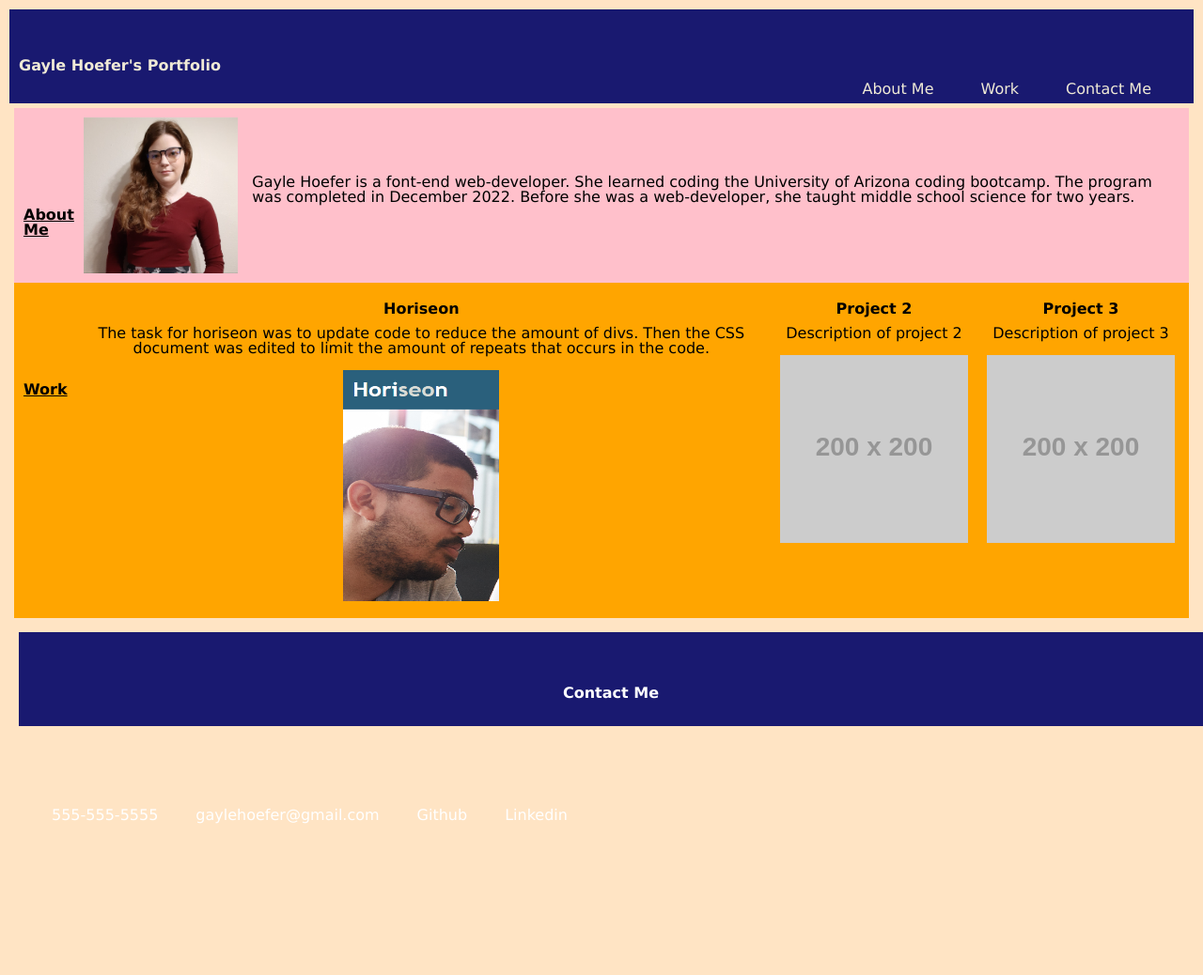
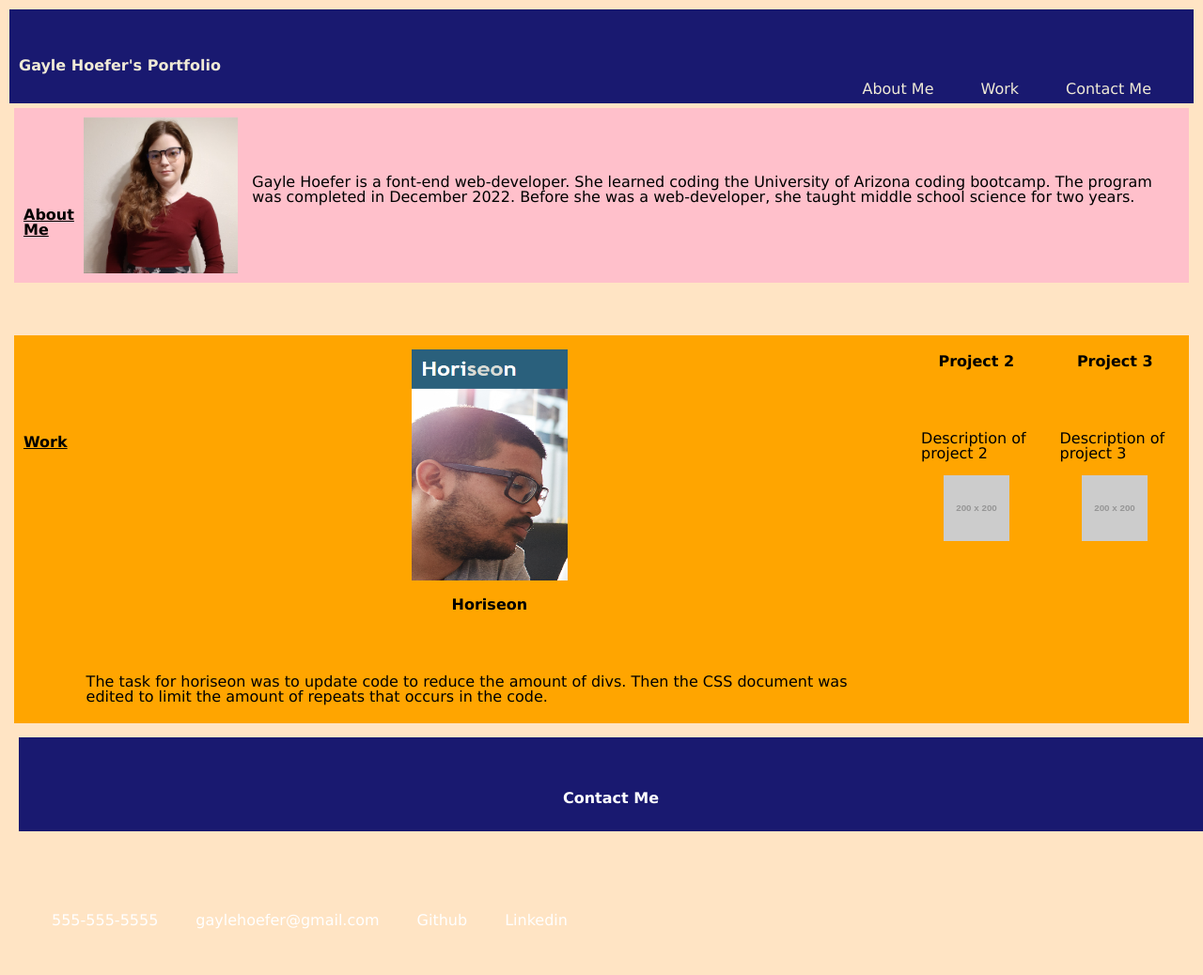
Before and after one commit to hoeferg/portfolio, a plain HTML site: page index.HTML in a window 1280 px wide. Shown: the whole page at 94% size. Before the commit the page ends 948 px from the top, so only its background shows below. Drawn offline with Linux system fonts and the light colour scheme; placeholder pictures from the web are drawn by us.

Commit message:
made small changes

```diff
--- a/assets/css/style.css
+++ b/assets/css/style.css
@@ -57,6 +57,7 @@ h2{
 
 h3{
     font-weight: bolder;
+    display: inline-block;
 }
 
 #about-me {
@@ -78,7 +79,12 @@ h3{
     background-color:orange;
     display: flex;
     text-align: center;
+    margin-top:3.5em;
+}
 
+#work p{
+    text-align: left;
+    margin-top:3.5em;
 }
 .project-1 p {
     text-align: left;
@@ -87,6 +93,11 @@ h3{
 
 .other-projects {
     flex-direction: row;
+}
+
+.other-projects img {
+    width:5em;
+    height:5em;
 }
 
 #horiseon-photo {
--- a/index.HTML
+++ b/index.HTML
@@ -41,15 +41,15 @@
         <section id="work" class="content-child">
             <h2>Work</h2>
                 <section id="project-1">
-                        <div>
-                            <h3>Horiseon</h3>
-                                <p>The task for horiseon was to update code to reduce the amount of divs. Then the CSS document was edited to limit the amount of repeats that occurs in the code.</p>
-                        </div>
                     <a href="assets/images/Horiseon.png">
                         <img id="horiseon-photo"
                         src="assets/images/Horiseon.png"
                         alt="picture of Horiseon logo with a persons face." >
                     </a>
+                        <div>
+                            <h3>Horiseon</h3>
+                                <p>The task for horiseon was to update code to reduce the amount of divs. Then the CSS document was edited to limit the amount of repeats that occurs in the code.</p>
+                        </div>
                 </section>
                     <!-- Make picture bigger -->
 
```
